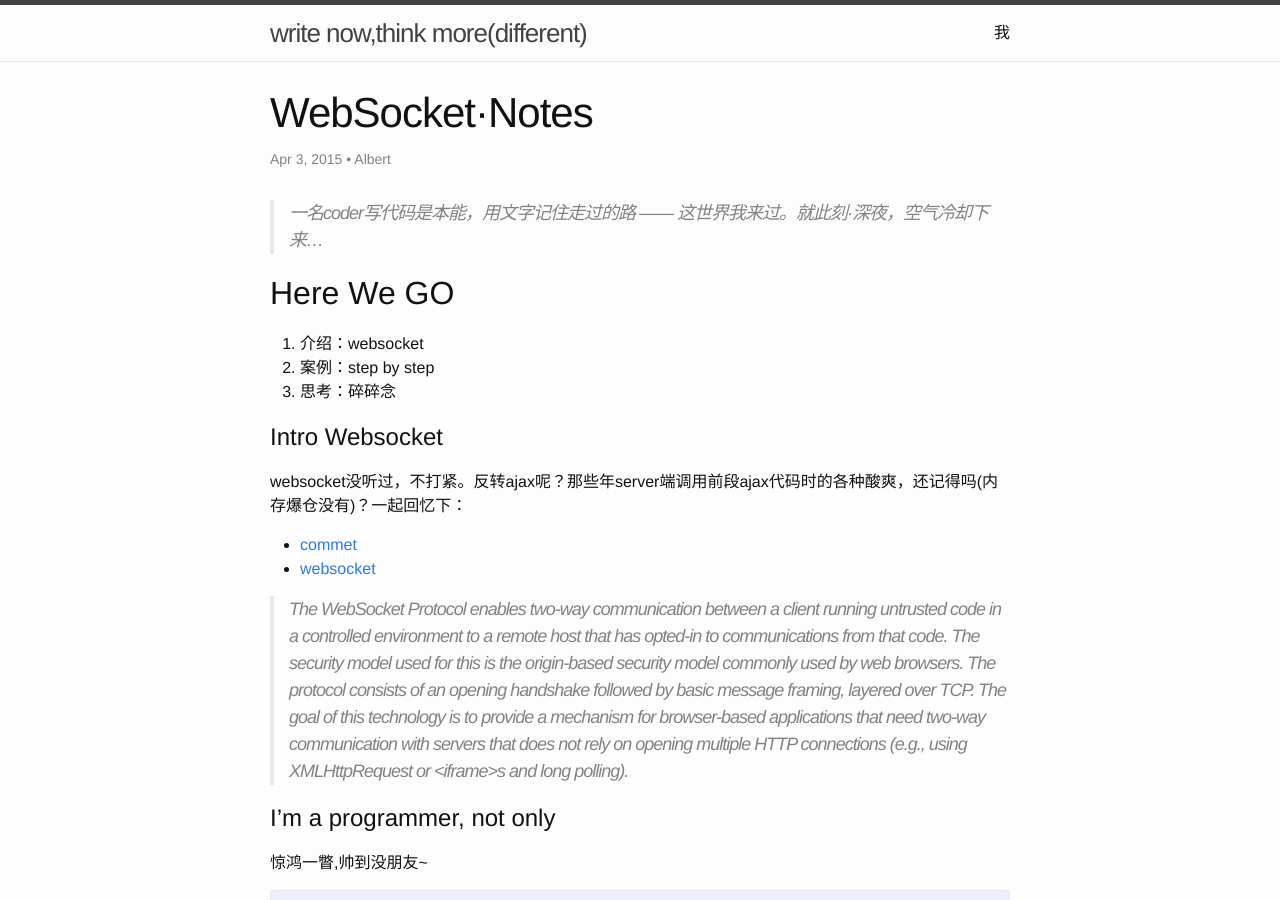
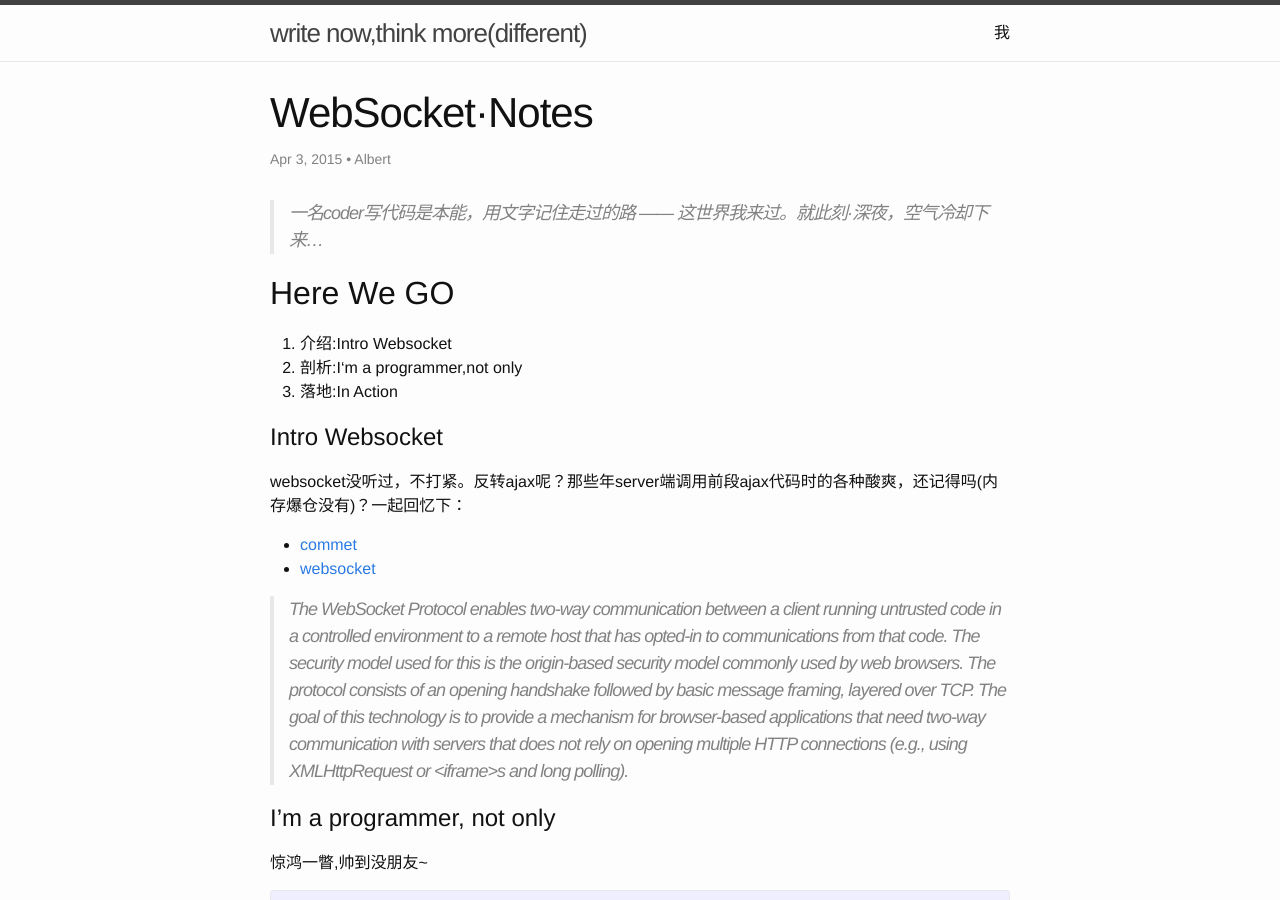
Before and after one commit to atschx/atschx.github.io, a Jekyll site: the page built from _posts/2015-04-03-Websocket.md, in a window 1280 px wide and 900 px high. Built offline with Jekyll 4.4.1, drawn with Linux system fonts in a browser that asks for light colours; comment, search, counter and statistics services are not loaded; some of the changed text lies outside the part shown.

Commit message:
here we go

```diff
--- a/_posts/2015-04-03-Websocket.md
+++ b/_posts/2015-04-03-Websocket.md
@@ -11,9 +11,9 @@ categories: tech
 Here We GO
 ----------
 
-1. 介绍：websocket
-2. 案例：step by step
-3. 思考：碎碎念
+1. 介绍:Intro Websocket
+2. 剖析:I‘m a programmer,not only
+3. 落地:In Action
 
 Intro Websocket
 ===============
@@ -90,10 +90,10 @@ Sec-WebSocket-Version: 13
 * [upgrade](http://en.wikipedia.org/wiki/HTTP/1.1_Upgrade_header)
 * [BuildingHTML5WebSocketApplicationsInJava](https://qconsf.com/sf2012/dl/qcon-sanfran-2012/slides/ArunGupta_JSR356BuildingHTML5WebSocketApplicationsInJavaMOVEDTOSEACLIFFAB.pdf)
 
-Security
---------
+In Action
+=========
 
-> Websocket在生产环境中落地后，开始思考应用层安全问题。
+> Websocket在生产环境中落地，思考应用层安全问题
 
 ![Websocket Sec]({{ site.baseurl }}/assets/images/2015/04/websoket-sec-cables.jpg)
 
```
